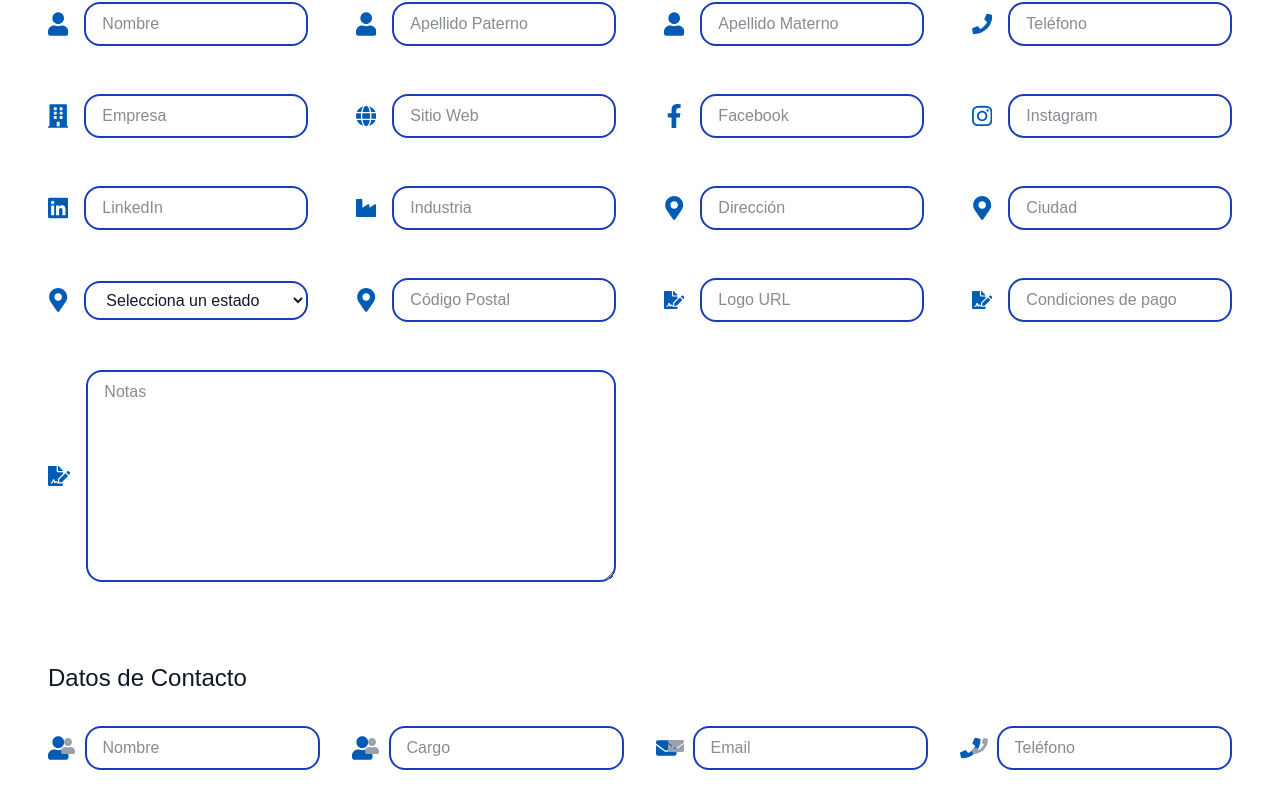
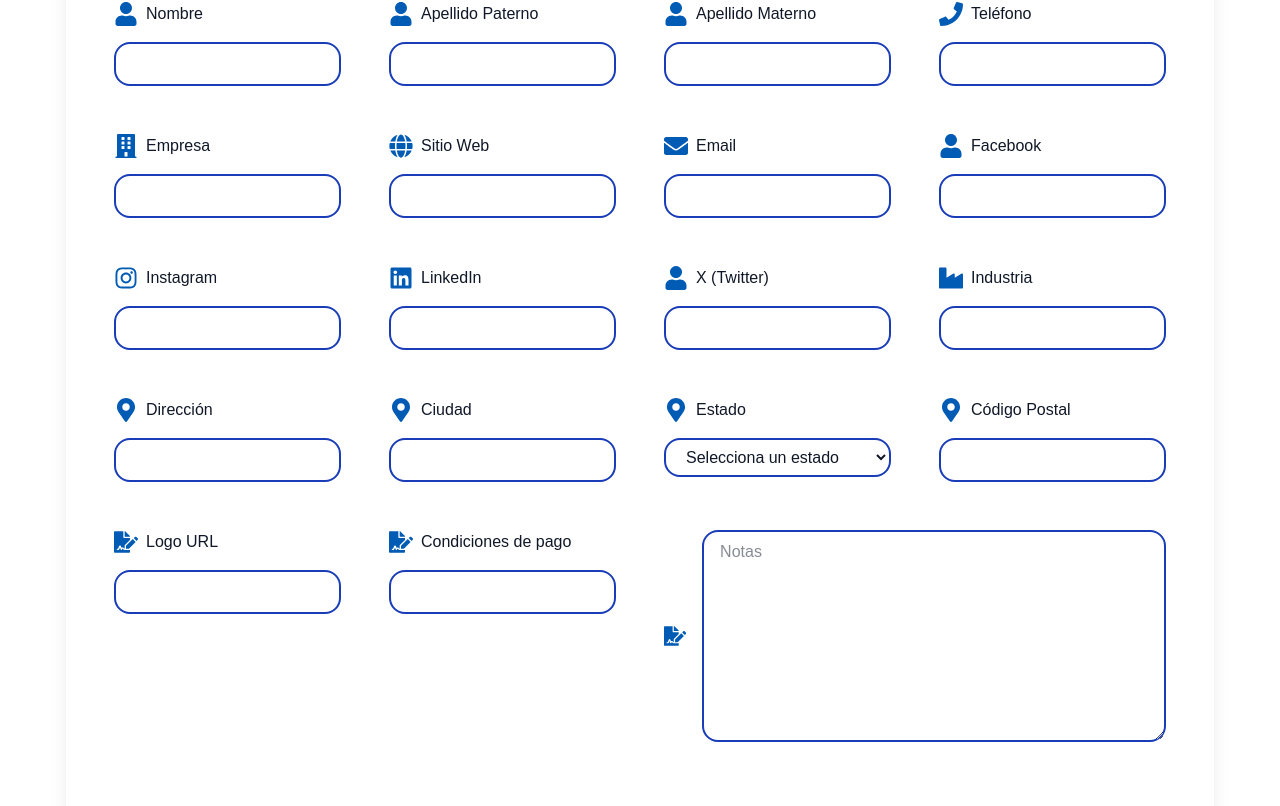
Before and after one commit to dspwebstudiomx/dashboard_next, a Next.js app: page /guia-estilos in a window 1280 px wide. Shown: the part 5574-6380 px from the top of the page. Built offline with nearby package versions, Linux system fonts and the light colour scheme; no server answers.

Commit message:
UI: Mejorar el formulario de cliente con etiquetas y ajustes de diseño para una mejor usabilidad

```diff
--- a/public/api/clients.json
+++ b/public/api/clients.json
@@ -131,8 +131,12 @@
         "name": "",
         "description": "",
         "type": "",
-				"technologies": [""],
-				"deliverables": [""],
+        "technologies": [
+          ""
+        ],
+        "deliverables": [
+          ""
+        ],
         "milestones": [
           {
             "name": "",
@@ -184,5 +188,122 @@
         ]
       }
     ]
+  },
+  {
+    "id": "1753386968774",
+    "name": "Danil",
+    "lastName": "",
+    "lastName2": "",
+    "address": "",
+    "city": "",
+    "state": "",
+    "zipCode": "",
+    "country": "",
+    "company": "",
+    "email": "",
+    "phone": "",
+    "website": "",
+    "industry": "",
+    "contactPerson": {
+      "name": "",
+      "role": "",
+      "email": "",
+      "phone": ""
+    },
+    "socialMedia": {
+      "facebook": "",
+      "instagram": "",
+      "linkedin": "",
+      "twitter": "",
+      "x": "",
+      "website": ""
+    },
+    "logoUrl": "",
+    "paymentTerms": "",
+    "billingInfo": {
+      "razonSocial": "",
+      "direccionFiscal": "",
+      "RFC": "",
+      "emailFacturacion": ""
+    },
+    "activeProjectsCount": 0,
+    "lastInvoiceDate": "",
+    "createdAt": "2025-07-24T19:56:08.751Z",
+    "updatedAt": "2025-07-24T19:56:08.751Z",
+    "status": "",
+    "notes": "",
+    "RFC": "",
+    "CURP": "",
+    "projects": [
+      {
+        "id": "",
+        "name": "",
+        "description": "",
+        "type": "",
+        "technologies": [
+          ""
+        ],
+        "deliverables": [
+          ""
+        ],
+        "milestones": [
+          {
+            "name": "",
+            "date": ""
+          }
+        ],
+        "clientFeedback": "",
+        "repositoryUrl": "",
+        "socialMedia": {
+          "facebook": "",
+          "instagram": "",
+          "linkedin": "",
+          "twitter": "",
+          "x": "",
+          "website": ""
+        },
+        "hosting": {
+          "provider": "",
+          "access": "",
+          "renewalDate": ""
+        },
+        "supportPeriod": "",
+        "maintenancePlan": "",
+        "attachments": [
+          {
+            "name": "",
+            "url": ""
+          }
+        ],
+        "startDate": "",
+        "endDate": "",
+        "status": "",
+        "priority": "",
+        "budget": 0,
+        "taxes": {
+          "IVA": 0,
+          "ISR": 0,
+          "retenciones": {
+            "IVA": 0,
+            "ISR": 0
+          }
+        },
+        "cost": [
+          {
+            "type": "",
+            "amount": 0,
+            "currency": ""
+          }
+        ],
+        "teamMembers": [
+          {
+            "id": "",
+            "name": "",
+            "role": "",
+            "email": ""
           }
         ]
+      }
+    ]
+  }
+]
--- a/src/components/ClientForm.tsx
+++ b/src/components/ClientForm.tsx
@@ -3,7 +3,7 @@ import React, { useImperativeHandle, useState } from "react";
 import {
 	FaBuilding,
 	FaEnvelope,
-	FaFacebookF,
+	// FaFacebookF,
 	FaFileSignature,
 	FaGlobe,
 	FaIndustry,
@@ -11,11 +11,11 @@ import {
 	FaPhone,
 	FaUser,
 } from "react-icons/fa";
+import { FaInstagram, FaLinkedin } from "react-icons/fa6";
 import { IoPersonRemove } from "react-icons/io5";
 import Button from "./Button/Button";
 import Card from "./Cards/Card";
 import H4 from "./Title/H4";
-import { FaInstagram, FaLinkedin } from "react-icons/fa6";
 
 // Plantilla de cliente vacía
 interface TeamMember {
@@ -308,153 +308,211 @@ const ClientForm = React.forwardRef(function ClientForm(
 			<div className="h-2"></div>
 			<form className="" onSubmit={handleSubmit}>
 				<div className="grid grid-cols-1 md:grid-cols-4  gap-12">
-					<div className="flex items-center gap-4">
+					<div className="flex flex-col items-center gap-4">
+						<div className="flex items-center gap-2 justify-start w-full">
 							<FaUser className="text-primary-dark text-2xl" />
+							<label className="text-base">Nombre</label>
+						</div>
 						<input
 							name="name"
 							value={form.name}
 							onChange={handleChange}
-							placeholder="Nombre"
 							className={`pl-4 input w-full rounded-2xl border-2 border-blue-800 py-2 dark:text-gray-100 ${
 								form.name ? "bg-blue-200" : ""
 							}`}
 						/>
 					</div>
-					<div className="flex items-center gap-4">
+					<div className="flex flex-col items-center gap-4">
+						<div className="flex items-center gap-2 justify-start w-full">
 							<FaUser className="text-primary-dark text-2xl" />
+							<label className="text-base">Apellido Paterno</label>
+						</div>
 						<input
 							name="lastName"
 							value={form.lastName}
 							onChange={handleChange}
-							placeholder="Apellido Paterno"
 							className={`pl-4 input w-full rounded-2xl border-2 border-blue-800 py-2 dark:text-gray-100 ${
 								form.lastName ? "bg-blue-200" : ""
 							}`}
 						/>
 					</div>
-					<div className="flex items-center gap-4">
+					<div className="flex flex-col items-center gap-4">
+						<div className="flex items-center gap-2 justify-start w-full">
 							<FaUser className="text-primary-dark text-2xl" />
+							<label className="text-base">Apellido Materno</label>
+						</div>
 						<input
 							name="lastName2"
 							value={form.lastName2}
 							onChange={handleChange}
-							placeholder="Apellido Materno"
 							className={`pl-4 input w-full rounded-2xl border-2 border-blue-800 py-2 dark:text-gray-100 ${
 								form.lastName2 ? "bg-blue-200" : ""
 							}`}
 						/>
 					</div>
-
-					<div className="flex items-center gap-4">
+					<div className="flex flex-col items-center gap-4">
+						<div className="flex items-center gap-2 justify-start w-full">
 							<FaPhone className="text-primary-dark text-2xl" />
+							<label className="text-base">Teléfono</label>
+						</div>
 						<input
 							name="phone"
 							value={form.phone}
 							onChange={handleChange}
-							placeholder="Teléfono"
 							className={`pl-4 input w-full rounded-2xl border-2 border-blue-800 py-2 dark:text-gray-100 ${
 								form.phone ? "bg-blue-200" : ""
 							}`}
 						/>
 					</div>
-					<div className="flex items-center gap-4">
+					<div className="flex flex-col items-center gap-4">
+						<div className="flex items-center gap-2 justify-start w-full">
 							<FaBuilding className="text-primary-dark text-2xl" />
+							<label className="text-base">Empresa</label>
+						</div>
 						<input
 							name="company"
 							value={form.company}
 							onChange={handleChange}
-							placeholder="Empresa"
 							className={`pl-4 input w-full rounded-2xl border-2 border-blue-800 py-2 dark:text-gray-100 ${
 								form.company ? "bg-blue-200" : ""
 							}`}
 						/>
 					</div>
-					<div className="flex items-center gap-4">
+					<div className="flex flex-col items-center gap-4">
+						<div className="flex items-center gap-2 justify-start w-full">
 							<FaGlobe className="text-primary-dark text-2xl" />
+							<label className="text-base">Sitio Web</label>
+						</div>
 						<input
 							name="website"
 							value={form.website}
 							onChange={handleChange}
-							placeholder="Sitio Web"
 							className={`pl-4 input w-full rounded-2xl border-2 border-blue-800 py-2 dark:text-gray-100 ${
 								form.website ? "bg-blue-200" : ""
 							}`}
 						/>
 					</div>
-					<div className="flex items-center gap-4">
-						<FaFacebookF className="text-primary-dark text-2xl" />
+					<div className="flex flex-col items-center gap-4">
+						<div className="flex items-center gap-2 justify-start w-full">
+							<FaEnvelope className="text-primary-dark text-2xl" />
+							<label className="text-base">Email</label>
+						</div>
 						<input
-							name="website"
+							name="email"
+							value={form.email}
+							onChange={handleChange}
+							className={`pl-4 input w-full rounded-2xl border-2 border-blue-800 py-2 dark:text-gray-100 ${
+								form.email ? "bg-blue-200" : ""
+							}`}
+						/>
+					</div>
+					<div className="flex flex-col items-center gap-4">
+						<div className="flex items-center gap-2 justify-start w-full">
+							{/* Facebook */}
+							<FaUser className="text-primary-dark text-2xl" />
+							<label className="text-base">Facebook</label>
+						</div>
+						<input
+							name="facebook"
 							value={form.socialMedia.facebook}
-							onChange={handleChange}
-							placeholder="Facebook"
+							onChange={(e) => handleNestedChange(e, "socialMedia")}
 							className={`pl-4 input w-full rounded-2xl border-2 border-blue-800 py-2 dark:text-gray-100 ${
 								form.socialMedia.facebook ? "bg-blue-200" : ""
 							}`}
 						/>
 					</div>
-					<div className="flex items-center gap-4">
+					<div className="flex flex-col items-center gap-4">
+						<div className="flex items-center gap-2 justify-start w-full">
+							{/* Instagram */}
 							<FaInstagram className="text-primary-dark text-2xl" />
+							<label className="text-base">Instagram</label>
+						</div>
 						<input
-							name="website"
+							name="instagram"
 							value={form.socialMedia.instagram}
-							onChange={handleChange}
-							placeholder="Instagram"
+							onChange={(e) => handleNestedChange(e, "socialMedia")}
 							className={`pl-4 input w-full rounded-2xl border-2 border-blue-800 py-2 dark:text-gray-100 ${
 								form.socialMedia.instagram ? "bg-blue-200" : ""
 							}`}
 						/>
 					</div>
-					<div className="flex items-center gap-4">
+					<div className="flex flex-col items-center gap-4">
+						<div className="flex items-center gap-2 justify-start w-full">
+							{/* LinkedIn */}
 							<FaLinkedin className="text-primary-dark text-2xl" />
+							<label className="text-base">LinkedIn</label>
+						</div>
 						<input
-							name="website"
+							name="linkedin"
 							value={form.socialMedia.linkedin}
-							onChange={handleChange}
-							placeholder="LinkedIn"
+							onChange={(e) => handleNestedChange(e, "socialMedia")}
 							className={`pl-4 input w-full rounded-2xl border-2 border-blue-800 py-2 dark:text-gray-100 ${
 								form.socialMedia.linkedin ? "bg-blue-200" : ""
 							}`}
 						/>
 					</div>
-					<div className="flex items-center gap-4">
+					<div className="flex flex-col items-center gap-4">
+						<div className="flex items-center gap-2 justify-start w-full">
+							{/* X (Twitter) */}
+							<FaUser className="text-primary-dark text-2xl" />
+							<label className="text-base">X (Twitter)</label>
+						</div>
+						<input
+							name="x"
+							value={form.socialMedia.x}
+							onChange={(e) => handleNestedChange(e, "socialMedia")}
+							className={`pl-4 input w-full rounded-2xl border-2 border-blue-800 py-2 dark:text-gray-100 ${
+								form.socialMedia.x ? "bg-blue-200" : ""
+							}`}
+						/>
+					</div>
+					<div className="flex flex-col items-center gap-4">
+						<div className="flex items-center gap-2 justify-start w-full">
 							<FaIndustry className="text-primary-dark text-2xl" />
+							<label className="text-base">Industria</label>
+						</div>
 						<input
 							name="industry"
 							value={form.industry}
 							onChange={handleChange}
-							placeholder="Industria"
 							className={`pl-4 input w-full rounded-2xl border-2 border-blue-800 py-2 dark:text-gray-100 ${
 								form.industry ? "bg-blue-200" : ""
 							}`}
 						/>
 					</div>
-					<div className="flex items-center gap-4">
+					<div className="flex flex-col items-center gap-4">
+						<div className="flex items-center gap-2 justify-start w-full">
 							<FaMapMarkerAlt className="text-primary-dark text-2xl" />
+							<label className="text-base">Dirección</label>
+						</div>
 						<input
 							name="address"
 							value={form.address}
 							onChange={handleChange}
-							placeholder="Dirección"
 							className={`pl-4 input w-full rounded-2xl border-2 border-blue-800 py-2 dark:text-gray-100 ${
 								form.address ? "bg-blue-200" : ""
 							}`}
 						/>
 					</div>
-					<div className="flex items-center gap-4">
+					<div className="flex flex-col items-center gap-4">
+						<div className="flex items-center gap-2 justify-start w-full">
 							<FaMapMarkerAlt className="text-primary-dark text-2xl" />
+							<label className="text-base">Ciudad</label>
+						</div>
 						<input
 							name="city"
 							value={form.city}
 							onChange={handleChange}
-							placeholder="Ciudad"
 							className={`pl-4 input w-full rounded-2xl border-2 border-blue-800 py-2 dark:text-gray-100 ${
 								form.city ? "bg-blue-200" : ""
 							}`}
 						/>
 					</div>
-					<div className="flex items-center gap-4">
+					<div className="flex flex-col items-center gap-4">
+						<div className="flex items-center gap-2 justify-start w-full">
 							<FaMapMarkerAlt className="text-primary-dark text-2xl" />
+							<label className="text-base">Estado</label>
+						</div>
 						<select
 							name="state"
 							value={form.state}
@@ -495,37 +553,43 @@ const ClientForm = React.forwardRef(function ClientForm(
 							<option value="Zacatecas">Zacatecas</option>
 						</select>
 					</div>
-					<div className="flex items-center gap-4">
+					<div className="flex flex-col items-center gap-4">
+						<div className="flex items-center gap-2 justify-start w-full">
 							<FaMapMarkerAlt className="text-primary-dark text-2xl" />
+							<label className="text-base">Código Postal</label>
+						</div>
 						<input
 							name="zipCode"
 							value={form.zipCode}
 							onChange={handleChange}
-							placeholder="Código Postal"
 							className={`pl-4 input w-full rounded-2xl border-2 border-blue-800 py-2 dark:text-gray-100 ${
 								form.zipCode ? "bg-blue-200" : ""
 							}`}
 						/>
 					</div>
-					<div className="flex items-center gap-4">
+					<div className="flex flex-col items-center gap-4">
+						<div className="flex items-center gap-2 justify-start w-full">
 							<FaFileSignature className="text-primary-dark text-2xl" />
+							<label className="text-base">Logo URL</label>
+						</div>
 						<input
 							name="logoUrl"
 							value={form.logoUrl}
 							onChange={handleChange}
-							placeholder="Logo URL"
 							className={`pl-4 input w-full rounded-2xl border-2 border-blue-800 py-2 dark:text-gray-100 ${
 								form.logoUrl ? "bg-blue-200" : ""
 							}`}
 						/>
 					</div>
-					<div className="flex items-center gap-4">
+					<div className="flex flex-col items-center gap-4">
+						<div className="flex items-center gap-2 justify-start w-full">
 							<FaFileSignature className="text-primary-dark text-2xl" />
+							<label className="text-base">Condiciones de pago</label>
+						</div>
 						<input
 							name="paymentTerms"
 							value={form.paymentTerms}
 							onChange={handleChange}
-							placeholder="Condiciones de pago"
 							className={`pl-4 input w-full rounded-2xl border-2 border-blue-800 py-2 dark:text-gray-100 ${
 								form.paymentTerms ? "bg-blue-200" : ""
 							}`}
@@ -550,65 +614,61 @@ const ClientForm = React.forwardRef(function ClientForm(
 				<div className="my-20 flex flex-col gap-8">
 					<H4>Datos de Contacto</H4>
 					<div className="grid grid-cols-1 md:grid-cols-4 gap-8">
-						<div className="relative">
-							<FaUser className="absolute left-3 top-3 text-gray-400" />
-							<div className="flex items-center gap-4">
+						<div className="flex flex-col items-center gap-4">
+							<div className="flex items-center gap-2 justify-start w-full">
 								<FaUser className="text-primary-dark text-2xl" />
+								<label className="text-base">Nombre</label>
+							</div>
 							<input
 								name="name"
 								value={form.contactPerson.name}
 								onChange={(e) => handleNestedChange(e, "contactPerson")}
-									placeholder="Nombre"
 								className={`pl-4 input w-full rounded-2xl border-2 border-blue-800 py-2 dark:text-gray-100 ${
 									form.contactPerson?.name ? "bg-blue-200" : ""
 								}`}
 							/>
 						</div>
+						<div className="flex flex-col items-center gap-4">
+							<div className="flex items-center gap-2 justify-start w-full">
+								<FaUser className="text-primary-dark text-2xl" />
+								<label className="text-base">Cargo</label>
 							</div>
-						<div className="relative">
-							<FaUser className="absolute left-3 top-3 text-gray-400" />
-							<div className="flex items-center gap-4">
-								<FaUser className="text-primary-dark text-2xl" />
 							<input
 								name="role"
 								value={form.contactPerson.role}
 								onChange={(e) => handleNestedChange(e, "contactPerson")}
-									placeholder="Cargo"
 								className={`pl-4 input w-full rounded-2xl border-2 border-blue-800 py-2 dark:text-gray-100 ${
 									form.contactPerson?.role ? "bg-blue-200" : ""
 								}`}
 							/>
 						</div>
+						<div className="flex flex-col items-center gap-4">
+							<div className="flex items-center gap-2 justify-start w-full">
+								<FaEnvelope className="text-primary-dark text-2xl" />
+								<label className="text-base">Email</label>
 							</div>
-						<div className="relative">
-							<FaEnvelope className="absolute left-3 top-3 text-gray-400" />
-							<div className="flex items-center gap-4">
-								<FaEnvelope className="text-primary-dark text-2xl" />
 							<input
 								name="email"
 								value={form.contactPerson.email}
 								onChange={(e) => handleNestedChange(e, "contactPerson")}
-									placeholder="Email"
 								className={`pl-4 input w-full rounded-2xl border-2 border-blue-800 py-2 dark:text-gray-100 ${
 									form.contactPerson?.email ? "bg-blue-200" : ""
 								}`}
 							/>
 						</div>
+						<div className="flex flex-col items-center gap-4">
+							<div className="flex items-center gap-2 justify-start w-full">
+								<FaPhone className="text-primary-dark text-2xl" />
+								<label className="text-base">Teléfono</label>
 							</div>
-						<div className="relative">
-							<FaPhone className="absolute left-3 top-3 text-gray-400" />
-							<div className="flex items-center gap-4">
-								<FaPhone className="text-primary-dark text-2xl" />
 							<input
 								name="phone"
 								value={form.contactPerson.phone}
 								onChange={(e) => handleNestedChange(e, "contactPerson")}
-									placeholder="Teléfono"
 								className={`pl-4 input w-full rounded-2xl border-2 border-blue-800 py-2 dark:text-gray-100 ${
 									form.contactPerson?.phone ? "bg-blue-200" : ""
 								}`}
 							/>
-							</div>
 						</div>
 					</div>
 				</div>
```
Also changed, not shown: 1 other file (tests, documents, lock files or other folders). Lines whose indentation alone changed are shown as unchanged.
